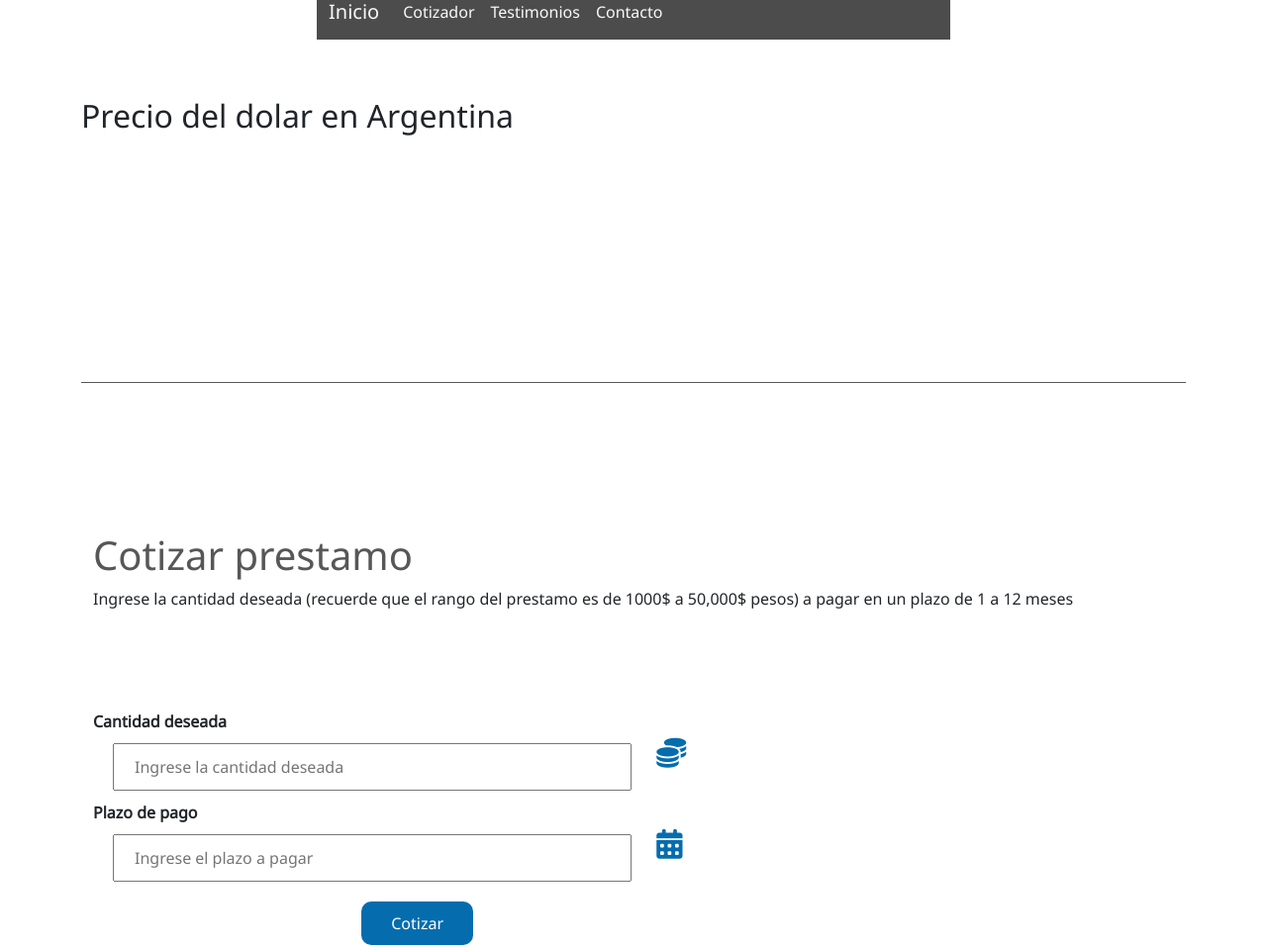
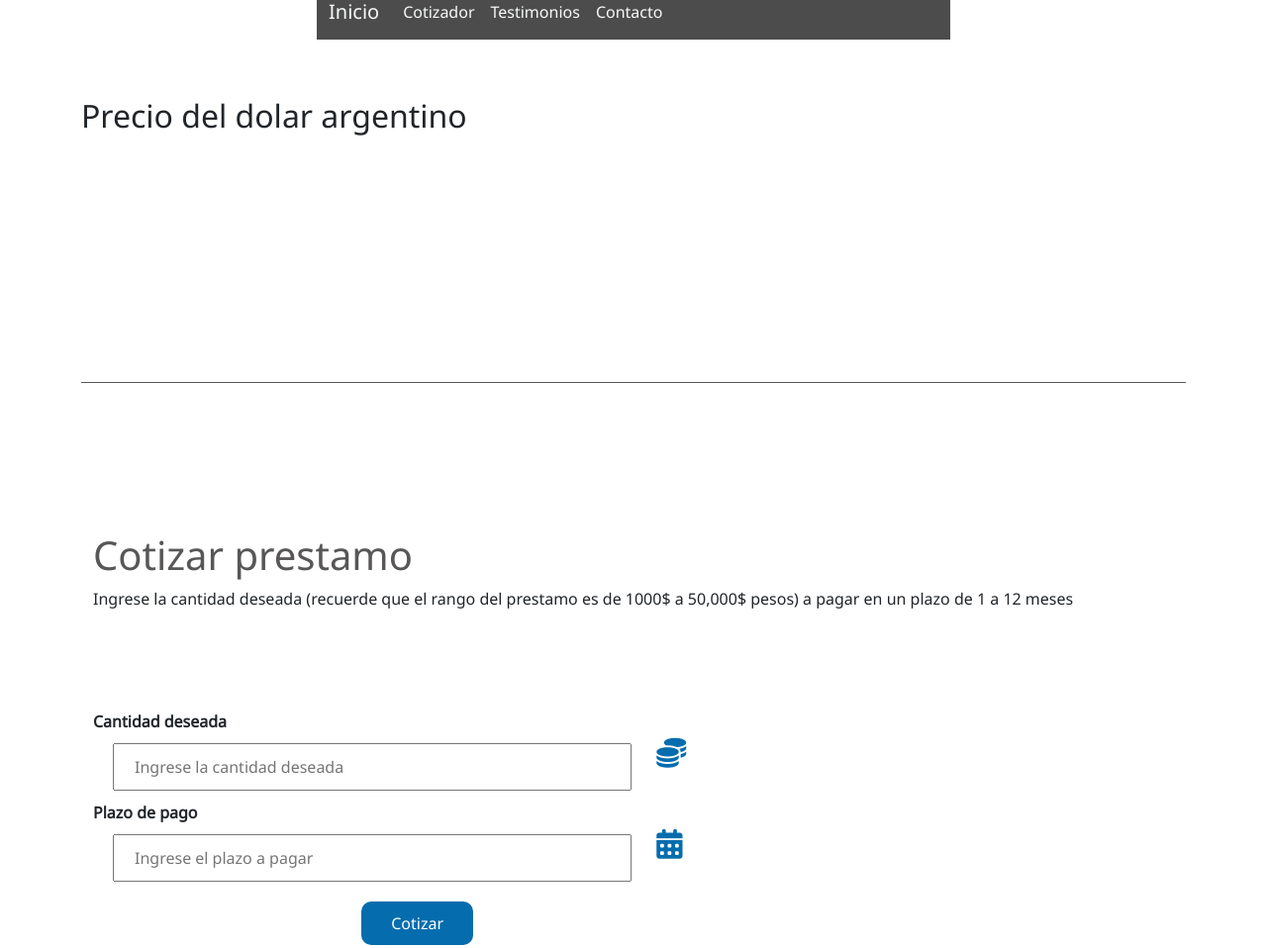
Before and after one commit to Abraham9804/ProyectoFinal_Romero, a website: page index.html in a window 1280 px wide. Shown: the part 26-984 px from the top of the page at 99% size. Drawn offline with nearby package versions, Linux system fonts and the light colour scheme; some packages are replaced by stand-ins of ours; no server answers; a script that the page names is missing.

Commit message:
Update index.html

```diff
--- a/index.html
+++ b/index.html
@@ -92,7 +92,7 @@
     <main>
       <!--PRECIO DEL DOLAR-->
       <div class="container">
-        <h2 class="form-title">Precio del dolar en Argentina</h2>
+        <h2 class="form-title">Precio del dolar argentino</h2>
         <div class="container container-dollar" id="divDollar"></div><!--CONTENEDOR DE CARDS PARA EL PRECIO DEL DOLAR-->
 
          <div class="separator"></div> <!--LINEA DE SEPARACION-->
```
